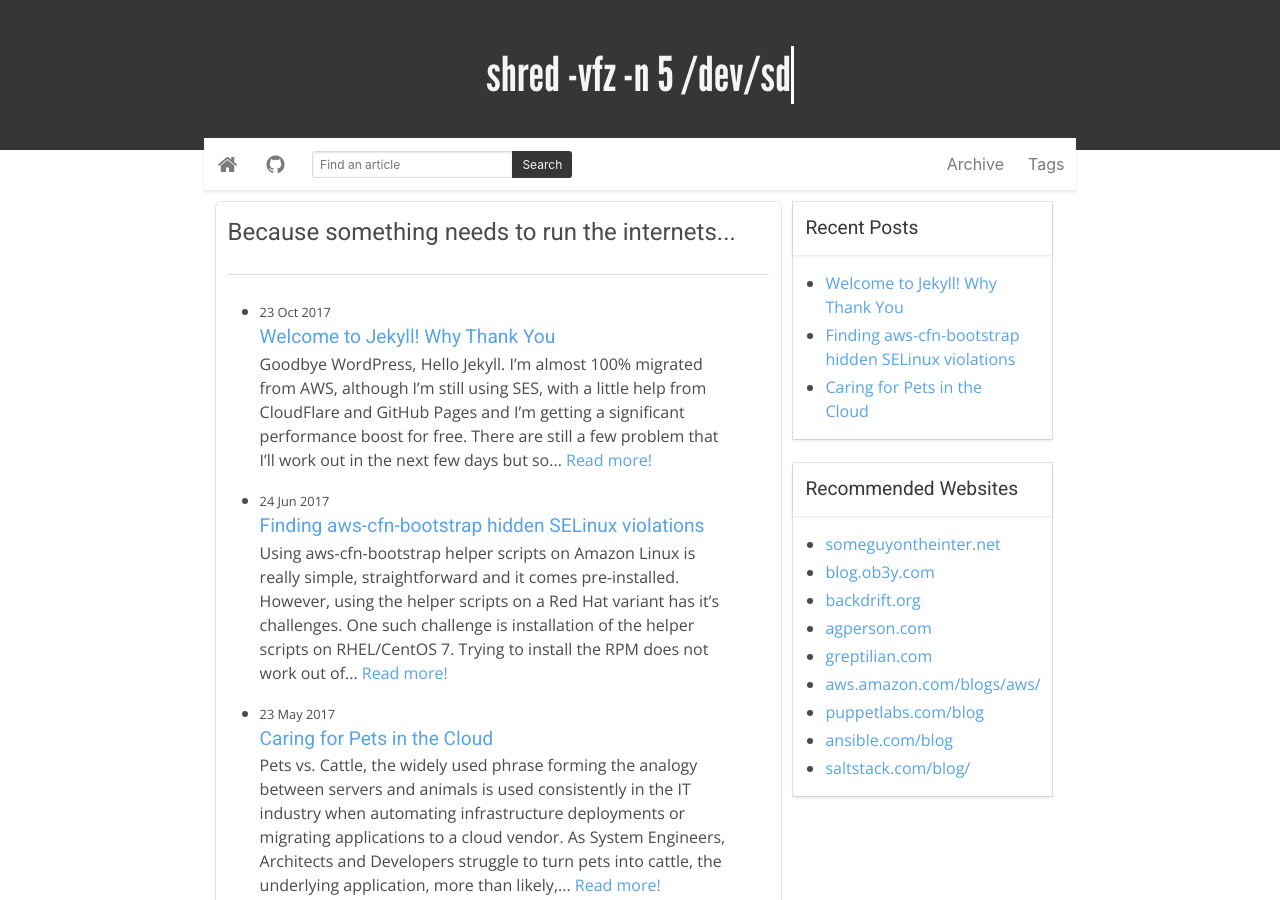
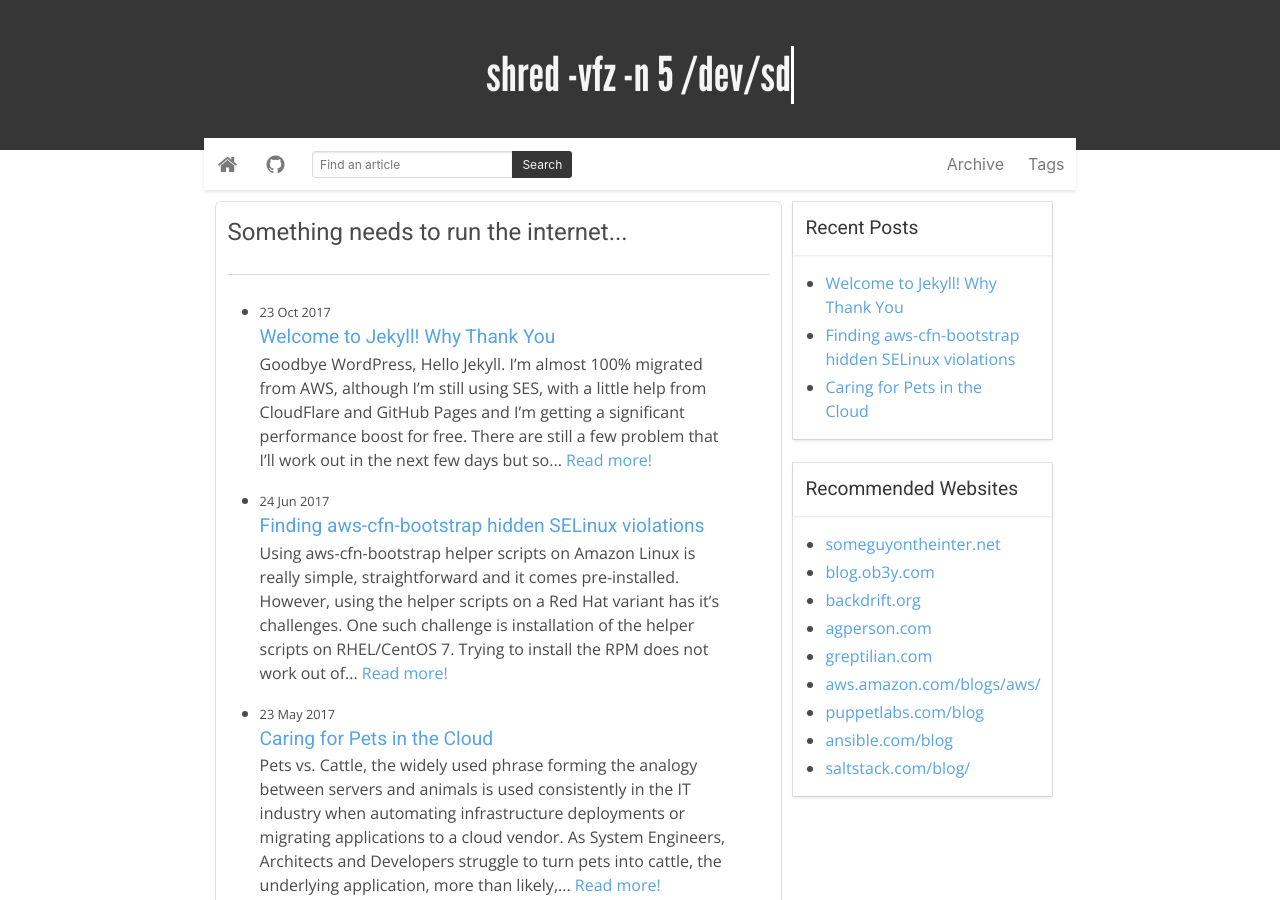
Before and after one commit to robruma/robruma.github.io, a Jekyll site: the page built from index.html, in a window 1280 px wide and 900 px high. Built offline with Jekyll 4.4.1, drawn with Linux system fonts in a browser that asks for light colours; comment, search, counter and statistics services are not loaded.

Commit message:
Modifying tagline

```diff
--- a/index.html
+++ b/index.html
@@ -1,6 +1,6 @@
 ---
 layout: page
-title: Because something needs to run the internets...
+title: Something needs to run the internet...
 ---
 <ul class="posts">
     {% for post in site.posts %}
```
Also changed, not shown: 3 other files.
